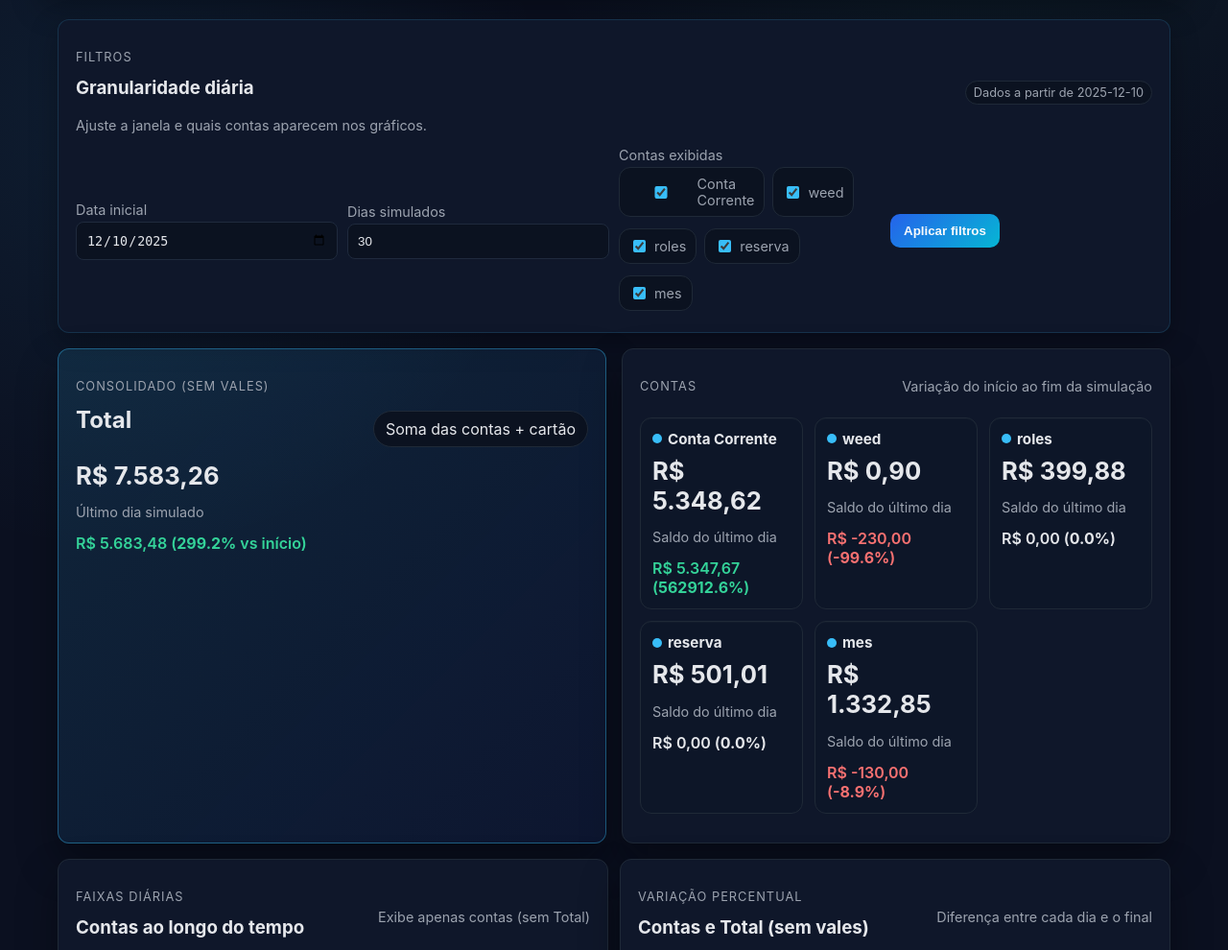
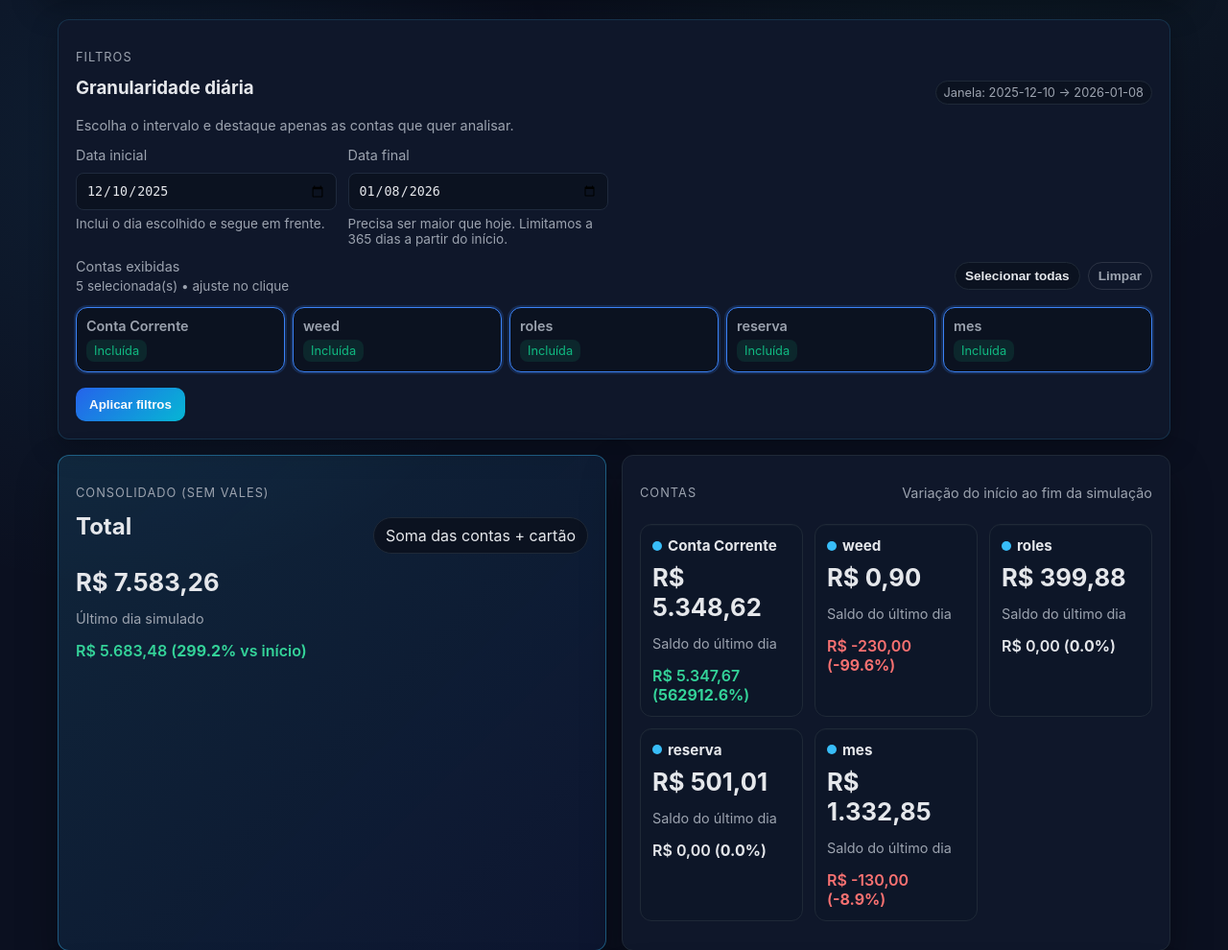
Before and after one commit to GloedenJoao/traking_spending, a FastAPI app: page /dashboard in a window 1280 px wide. Shown: the part 211-1201 px from the top of the page at 96% size. Run offline with FastAPI, Linux system fonts and the light colour scheme; data comes from the database, SQL or seed files in the repository.

Commit message:
Refine dashboard filters and account selection

```diff
--- a/app/main.py
+++ b/app/main.py
@@ -1,5 +1,5 @@
 import json
-from datetime import date, datetime
+from datetime import date, datetime, timedelta
 from typing import List, Optional
 
 from fastapi import Depends, FastAPI, Form, Query, Request
@@ -210,8 +210,8 @@ async def update_vale(vale_type: str, balance: float = Form(...), db: Session =
 @app.get("/dashboard")
 async def dashboard(
     request: Request,
-    days: int = 30,
     start_date: Optional[str] = None,
+    end_date: Optional[str] = None,
     account_ids: Optional[List[int]] = Query(None),
     db: Session = Depends(get_db),
 ):
@@ -222,7 +222,31 @@ async def dashboard(
         except ValueError:
             base_date = date.today()
 
-    days = max(1, min(days, 365))
+    tomorrow = date.today() + timedelta(days=1)
+
+    if end_date:
+        try:
+            end_dt = datetime.strptime(end_date, "%Y-%m-%d").date()
+        except ValueError:
+            end_dt = base_date + timedelta(days=29)
+    else:
+        end_dt = base_date + timedelta(days=29)
+
+    validation_notes = []
+
+    if end_dt <= date.today():
+        validation_notes.append("A data final deve ser maior que hoje; usamos o próximo dia disponível.")
+        end_dt = tomorrow
+
+    if end_dt <= base_date:
+        validation_notes.append("A data final precisa ser posterior à data inicial; janela ajustada automaticamente.")
+        end_dt = base_date + timedelta(days=1)
+
+    requested_span = (end_dt - base_date).days + 1
+    days = max(1, min(requested_span, 365))
+    if requested_span > 365:
+        validation_notes.append("Limitamos a janela a 365 dias a partir do início.")
+    end_dt = base_date + timedelta(days=days - 1)
 
     rows, _ = simulate(db, base_date, days)
     accounts = db.query(Account).all()
@@ -304,7 +328,9 @@ async def dashboard(
             "selected_account_ids": selected_account_ids,
             "selected_accounts_json": json.dumps(selected_account_ids),
             "start_date": base_date.isoformat(),
-            "days": days,
+            "end_date": end_dt.isoformat(),
+            "min_end_date": tomorrow.isoformat(),
+            "validation_message": " ".join(validation_notes) if validation_notes else None,
         },
     )
 
--- a/static/style.css
+++ b/static/style.css
@@ -281,6 +281,39 @@ nav a.active { color: var(--text); font-weight: 700; }
   box-shadow: 0 10px 30px rgba(0, 0, 0, 0.28);
 }
 
+.filter-grid {
+  display: grid;
+  grid-template-columns: repeat(auto-fit, minmax(220px, 1fr));
+  gap: 12px;
+  align-items: start;
+}
+
+.stacked {
+  display: flex;
+  flex-direction: column;
+  gap: 6px;
+}
+
+.hint {
+  margin: 0;
+  color: var(--muted);
+  font-size: 0.85rem;
+}
+
+.notice {
+  background: #13203a;
+  border: 1px solid #2563eb55;
+  padding: 10px 12px;
+  border-radius: 10px;
+  margin: 10px 0;
+  color: #dbeafe;
+}
+
+.notice.warning {
+  border-color: #f59e0b66;
+  color: #fef3c7;
+}
+
 .pill-group {
   display: flex;
   flex-wrap: wrap;
@@ -305,6 +338,75 @@ nav a.active { color: var(--text); font-weight: 700; }
 .align-end {
   display: flex;
   align-items: flex-end;
+}
+
+.account-select {
+  grid-column: 1 / -1;
+}
+
+.select-actions {
+  display: flex;
+  align-items: center;
+  justify-content: space-between;
+  gap: 10px;
+  flex-wrap: wrap;
+}
+
+.chip-row {
+  display: flex;
+  gap: 8px;
+  flex-wrap: wrap;
+}
+
+.chip.tiny {
+  padding: 6px 10px;
+  font-size: 0.85rem;
+}
+
+.account-grid {
+  display: grid;
+  grid-template-columns: repeat(auto-fit, minmax(160px, 1fr));
+  gap: 8px;
+  margin-top: 8px;
+}
+
+.select-card {
+  border: 1px solid var(--border);
+  border-radius: 12px;
+  padding: 10px;
+  display: flex;
+  flex-direction: column;
+  gap: 6px;
+  background: #0b1220;
+  cursor: pointer;
+  transition: border-color 0.2s ease, box-shadow 0.2s ease;
+}
+
+.select-card input {
+  display: none;
+}
+
+.select-card__name {
+  font-weight: 600;
+}
+
+.select-card__pill {
+  font-size: 0.8rem;
+  color: var(--muted);
+  padding: 4px 8px;
+  border-radius: 8px;
+  background: #0f172a;
+  width: max-content;
+}
+
+.select-card.active {
+  border-color: #3b82f6;
+  box-shadow: 0 0 0 2px rgba(59, 130, 246, 0.18);
+}
+
+.select-card.active .select-card__pill {
+  color: #10b981;
+  background: rgba(16, 185, 129, 0.12);
 }
 
 .insight-card {
--- a/templates/dashboard.html
+++ b/templates/dashboard.html
@@ -24,26 +24,41 @@
         <div>
           <p class="eyebrow">Filtros</p>
           <h3>Granularidade diária</h3>
-          <p class="muted">Ajuste a janela e quais contas aparecem nos gráficos.</p>
+          <p class="muted">Escolha o intervalo e destaque apenas as contas que quer analisar.</p>
         </div>
-        <div class="badge">Dados a partir de {{ start_date }}</div>
+        <div class="badge">Janela: {{ start_date }} → {{ end_date }}</div>
       </div>
-      <form method="get" class="form-row compact">
-        <div>
+      {% if validation_message %}
+        <div class="notice warning">{{ validation_message }}</div>
+      {% endif %}
+      <form method="get" class="filter-grid">
+        <div class="stacked">
           <label for="start_date">Data inicial</label>
           <input type="date" id="start_date" name="start_date" value="{{ start_date }}">
+          <p class="hint">Inclui o dia escolhido e segue em frente.</p>
         </div>
-        <div>
-          <label for="days">Dias simulados</label>
-          <input type="number" id="days" name="days" min="7" max="365" value="{{ days }}">
+        <div class="stacked">
+          <label for="end_date">Data final</label>
+          <input type="date" id="end_date" name="end_date" min="{{ min_end_date }}" value="{{ end_date }}">
+          <p class="hint">Precisa ser maior que hoje. Limitamos a 365 dias a partir do início.</p>
         </div>
-        <div>
-          <label>Contas exibidas</label>
-          <div class="pill-group">
+        <div class="stacked account-select">
+          <div class="select-actions">
+            <div>
+              <label>Contas exibidas</label>
+              <p class="hint"><span class="selected-count">{{ selected_account_ids|length }}</span> selecionada(s) • ajuste no clique</p>
+            </div>
+            <div class="chip-row">
+              <button type="button" class="chip tiny" data-select="all">Selecionar todas</button>
+              <button type="button" class="chip tiny ghost" data-select="none">Limpar</button>
+            </div>
+          </div>
+          <div class="account-grid">
             {% for acc in accounts %}
-              <label class="pill">
+              <label class="select-card {% if acc.id in selected_account_ids %}active{% endif %}">
                 <input type="checkbox" name="account_ids" value="{{ acc.id }}" {% if acc.id in selected_account_ids %}checked{% endif %}>
-                <span>{{ acc.name }}</span>
+                <div class="select-card__name">{{ acc.name }}</div>
+                <div class="select-card__pill">{{ 'Incluída' if acc.id in selected_account_ids else 'Oculta' }}</div>
               </label>
             {% endfor %}
           </div>
@@ -263,11 +278,43 @@
       },
     });
 
-    document.querySelectorAll('input[name="account_ids"]').forEach((input) => {
+    const selectedCountEl = document.querySelector('.selected-count');
+
+    function syncCount() {
+      if (selectedCountEl) {
+        selectedCountEl.textContent = selectedAccountIds.size;
+      }
+    }
+
+    function syncCardVisual(input) {
+      const card = input.closest('.select-card');
+      const pill = card?.querySelector('.select-card__pill');
+      if (input.checked) {
+        card?.classList.add('active');
+        if (pill) pill.textContent = 'Incluída';
+      } else {
+        card?.classList.remove('active');
+        if (pill) pill.textContent = 'Oculta';
+      }
+    }
+
+    function refreshCharts() {
+      accountChart.data.datasets = buildAccountDatasets();
+      percentChart.data.datasets = buildPercentDatasets();
+      accountChart.update();
+      percentChart.update();
+    }
+
+    const accountInputs = Array.from(document.querySelectorAll('input[name="account_ids"]'));
+
+    accountInputs.forEach((input) => {
       const id = Number(input.value);
-      if (!selectedAccountIds.size && input.checked) {
+
+      if (input.checked) {
         selectedAccountIds.add(id);
       }
+
+      syncCardVisual(input);
 
       input.addEventListener('change', (event) => {
         if (event.target.checked) {
@@ -276,12 +323,32 @@
           selectedAccountIds.delete(id);
         }
 
-        accountChart.data.datasets = buildAccountDatasets();
-        percentChart.data.datasets = buildPercentDatasets();
-        accountChart.update();
-        percentChart.update();
+        syncCardVisual(input);
+        syncCount();
+        refreshCharts();
       });
     });
+
+    document.querySelectorAll('button[data-select]').forEach((btn) => {
+      btn.addEventListener('click', () => {
+        const mode = btn.dataset.select;
+        accountInputs.forEach((input) => {
+          const id = Number(input.value);
+          if (mode === 'all') {
+            input.checked = true;
+            selectedAccountIds.add(id);
+          } else {
+            input.checked = false;
+            selectedAccountIds.delete(id);
+          }
+          syncCardVisual(input);
+        });
+        syncCount();
+        refreshCharts();
+      });
+    });
+
+    syncCount();
   </script>
 </body>
 </html>
```
